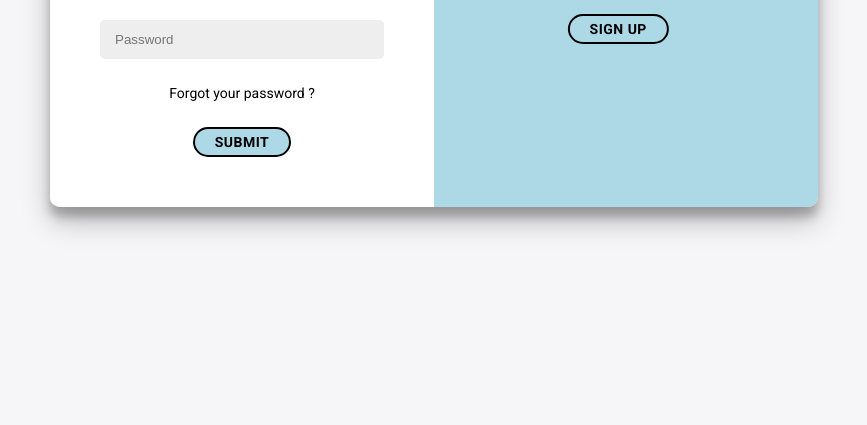
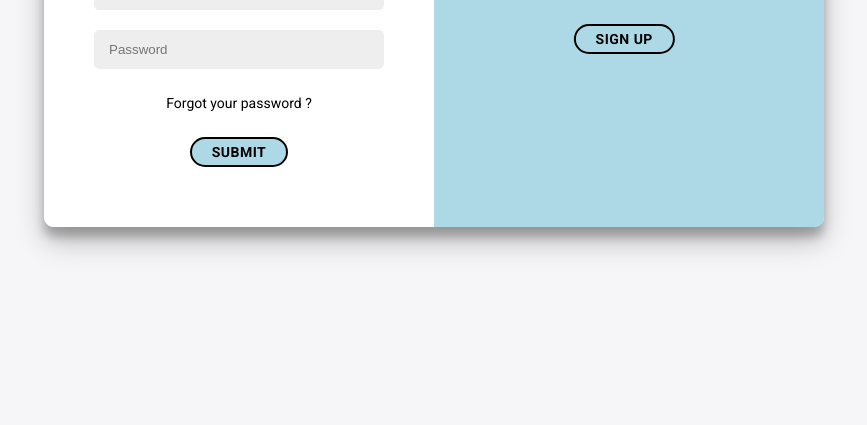
Before and after one commit to NirmalKBandara/hotelWebProject, a plain HTML site: page login/login.html in a window 1280 px wide. Shown: the part 375-800 px from the top of the page, without its empty margins (206-1073 px from the left). Drawn offline with Linux system fonts and the light colour scheme.

Commit message:
change size

```diff
--- a/login/style.css
+++ b/login/style.css
@@ -15,9 +15,9 @@ body{
 }
 .container{
     position: relative;
-    width: 768px;
+    width: 780px;
     max-width: 100%;
-    min-height: 480px;
+    min-height: 500px;
     background: #fff;
     border-radius: 10px;
     overflow: hidden;
```
